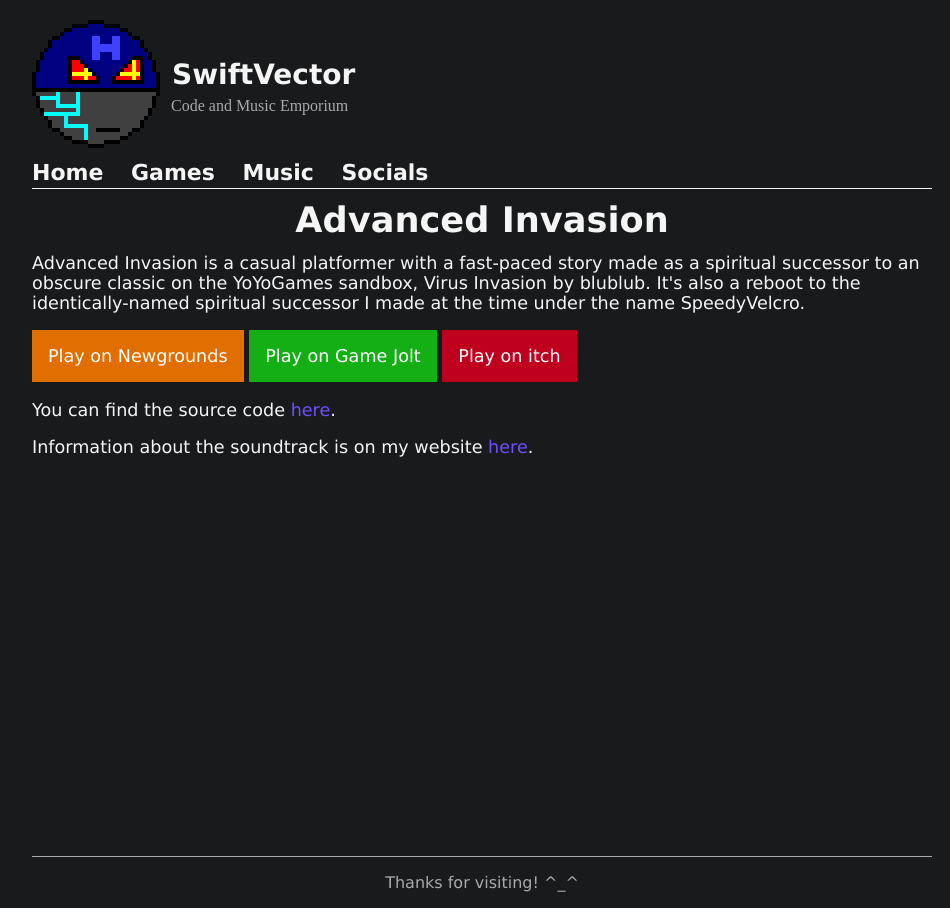
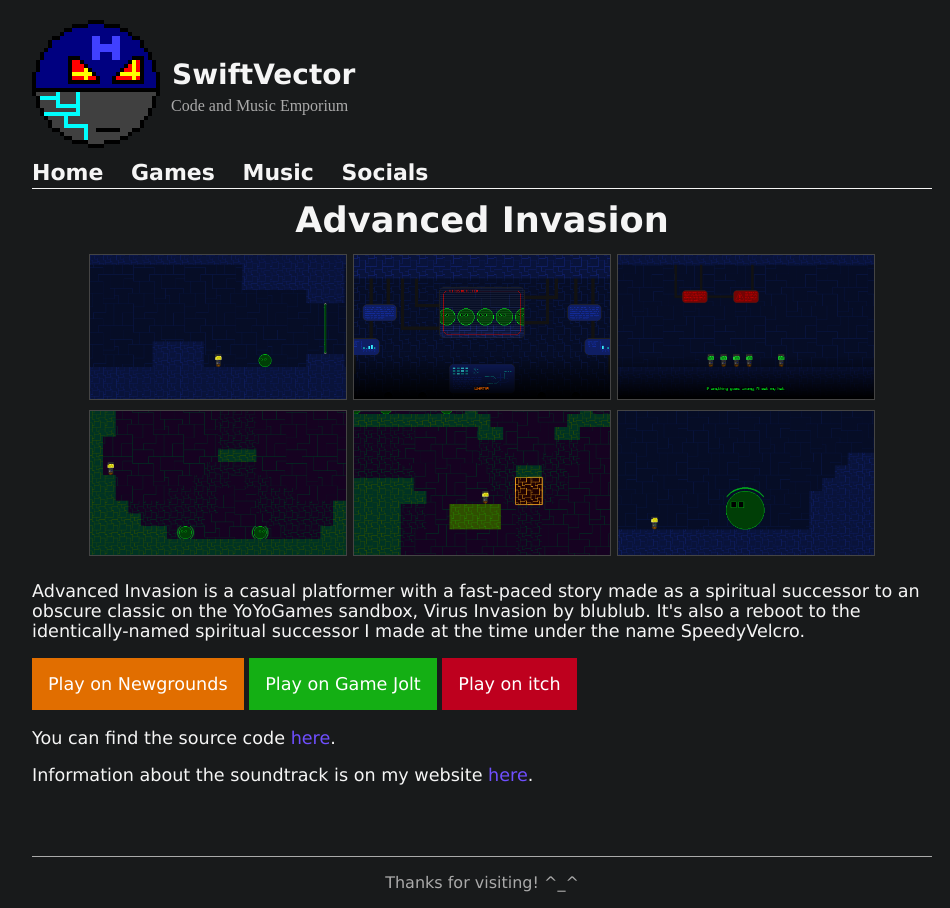
Before and after one commit to SpeedyVelcro/SpeedyVelcro.github.io, a Jekyll site: the page built from games/advanced-invasion/index.html, in a window 1280 px wide. Shown: the whole page, without its empty margins (158-1108 px from the left). Built offline with Jekyll 4.4.1, drawn with Linux system fonts in a browser that asks for light colours.

Commit message:
Screenshot gallery and Advanced Invasion screenshots

```diff
--- /dev/null
+++ b/_includes/gallery-screenshot.html
@@ -0,0 +1,9 @@
+<div class="gallery-screenshot">
+	{% for path in include.image_paths %}
+		<a target="_blank" href="{{ path }}">
+			<img src="{{ path }}" alt="Screenshot">
+		</a>
+	{% else %}
+		<p>GALLERY HAS ZERO SCREENSHOTS</p>
+	{% endfor %}
+</div>
--- a/_sass/main.scss
+++ b/_sass/main.scss
@@ -45,6 +45,27 @@
 .game-grid img {
 	max-width: 100%;
 	height: auto;
+}
+
+.gallery-screenshot {
+	display: flex;
+	flex-wrap: wrap;
+	justify-content: center;
+	margin-top: 16px;
+	margin-bottom: 16px;
+}
+
+.gallery-screenshot img {
+	max-width: 256px;
+	height: auto;
+	border: 1px;
+	border-style: solid;
+	border-color: #444444;
+	margin: 3px;
+}
+
+.gallery-screenshot img:hover {
+	border-color: #777777;
 }
 
 %button-gamesite {
--- a/games/advanced-invasion/index.html
+++ b/games/advanced-invasion/index.html
@@ -1,6 +1,15 @@
 ---
 title: "Advanced Invasion"
+screenshots:
+  - /assets/images/screenshots/advanced-invasion/gameplay-2.png
+  - /assets/images/screenshots/advanced-invasion/gameplay-1.png
+  - /assets/images/screenshots/advanced-invasion/gameplay-3.png
+  - /assets/images/screenshots/advanced-invasion/gameplay-4.png
+  - /assets/images/screenshots/advanced-invasion/gameplay-5.png
+  - /assets/images/screenshots/advanced-invasion/gameplay-6.png
 ---
+{% include gallery-screenshot.html image_paths=page.screenshots %}
+
 <p>Advanced Invasion is a casual platformer with a fast-paced story made as a spiritual successor to an obscure classic on the YoYoGames sandbox, Virus Invasion by blublub. It's also a reboot to the identically-named spiritual successor I made at the time under the name SpeedyVelcro.</p>
 
 {% include button-newgrounds.html url="https://www.newgrounds.com/portal/view/789364" %}
```
Also changed, not shown: assets/images/screenshots/advanced-invasion/gameplay-1.png (added), assets/images/screenshots/advanced-invasion/gameplay-2.png (added), assets/images/screenshots/advanced-invasion/gameplay-3.png (added), assets/images/screenshots/advanced-invasion/gameplay-4.png (added), assets/images/screenshots/advanced-invasion/gameplay-5.png (added), assets/images/screenshots/advanced-invasion/gameplay-6.png (added), assets/images/screenshots/advanced-invasion/menu-jukebox.png (added), assets/images/screenshots/advanced-invasion/menu-main.png (added), assets/images/screenshots/circlerc/level-02.png (added), assets/images/screenshots/circlerc/level-07.png (added), assets/images/screenshots/circlerc/level-11.png (added), assets/images/screenshots/circlerc/level-select.png (added), assets/images/screenshots/squid-savings/screenshot-1.png (added), assets/images/screenshots/squid-savings/screenshot-2.png (added).
